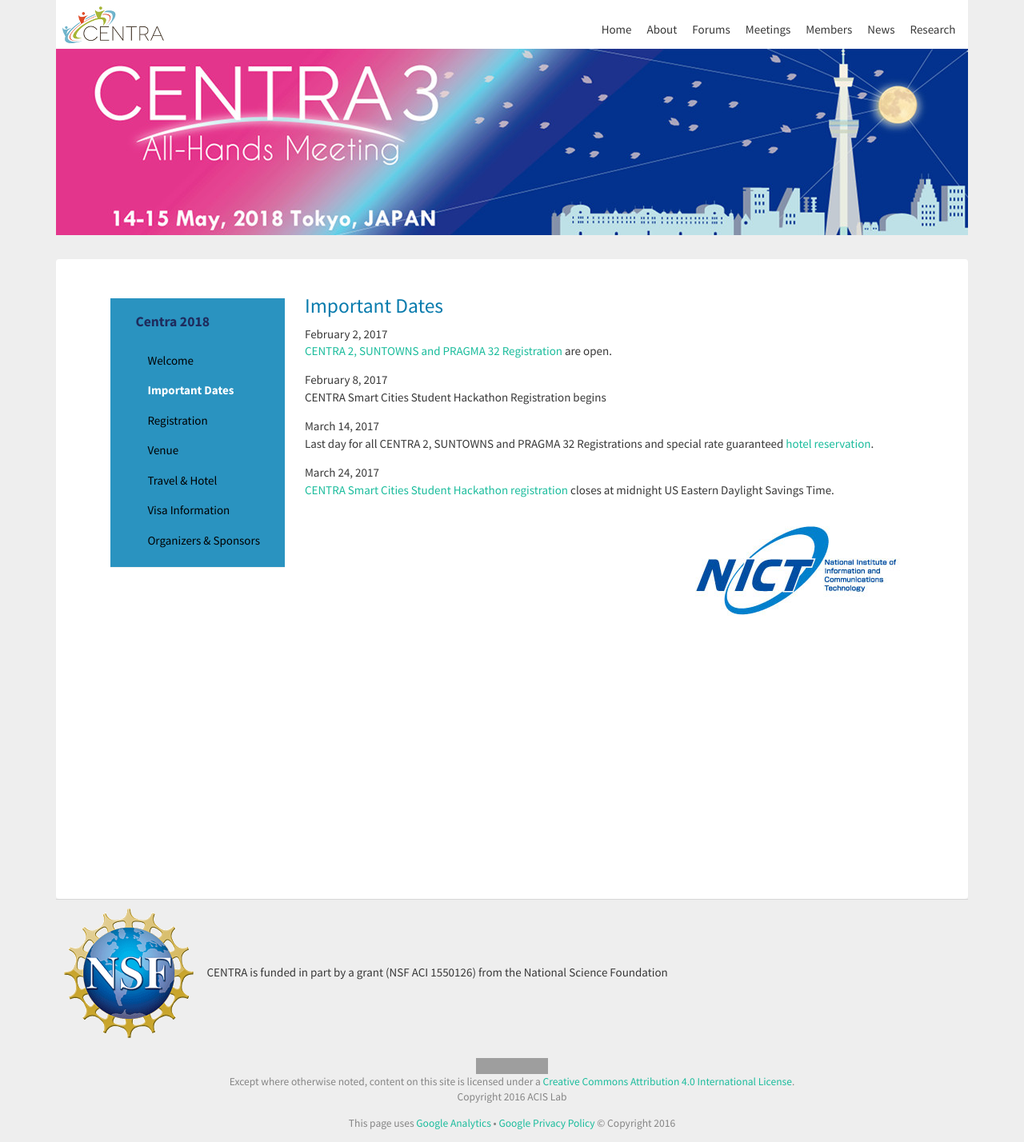
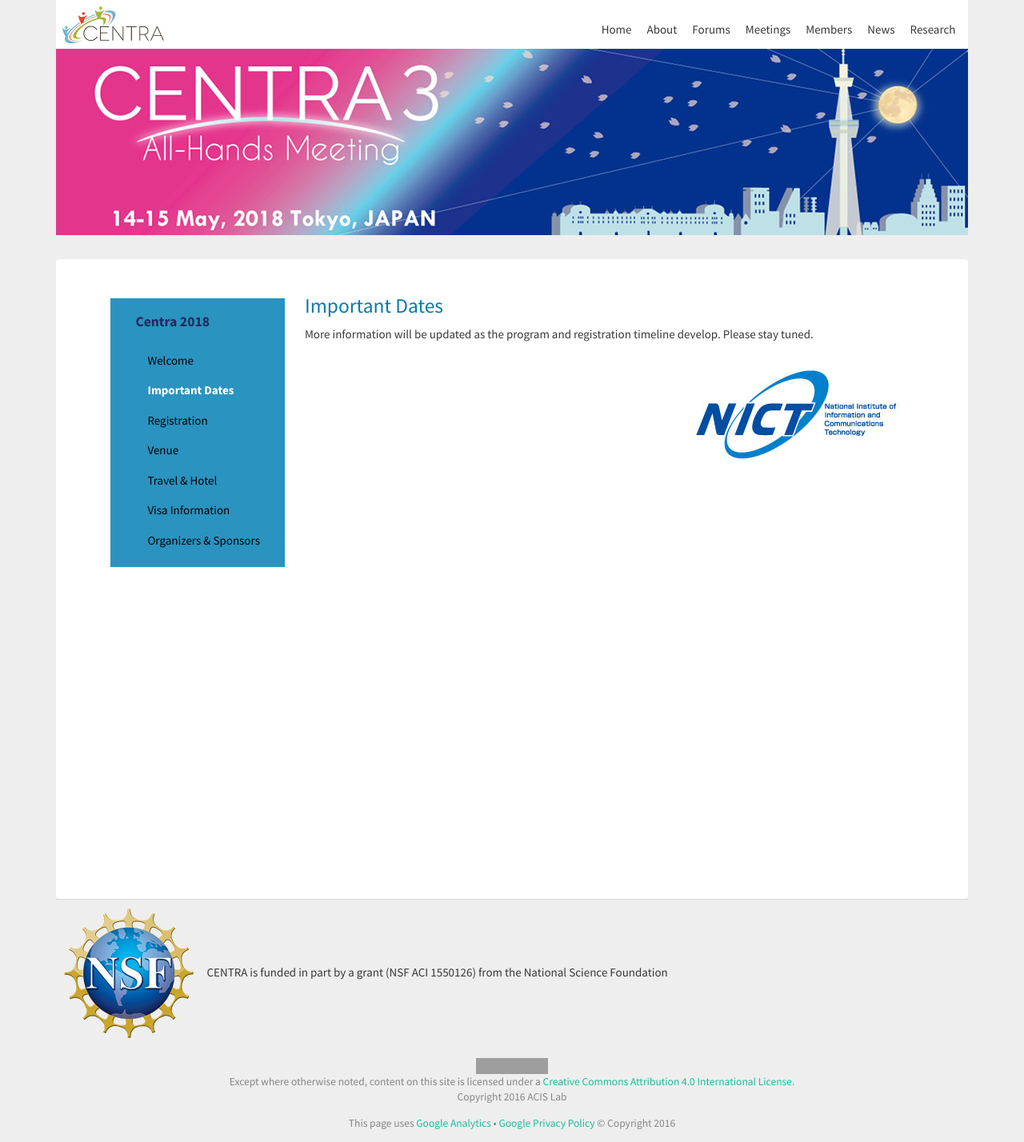
Before and after one commit to hmchou56/centra8, a Jekyll site: the page built from centra3/news.md, in a window 1280 px wide. Shown: the whole page at 80% size. Built offline with Jekyll 4.4.1, drawn with Linux system fonts in a browser that asks for light colours; nearby versions of some CDN libraries; grey boxes are pictures that could not be loaded.

Commit message:
updated text

```diff
--- a/centra3/news.md
+++ b/centra3/news.md
@@ -10,14 +10,4 @@
 
 ## Important Dates
 
-February 2, 2017 <br/>
-[CENTRA 2, SUNTOWNS and PRAGMA 32 Registration](http://www.pragma-grid.net/pragma32-lake-workshop/) are open.
-
-February 8, 2017 <br />
-CENTRA Smart Cities Student Hackathon Registration begins
-
-March 14, 2017 <br />
-Last day for all CENTRA 2, SUNTOWNS and PRAGMA 32 Registrations and special rate guaranteed <a href="http://www.globalcentra.org/centra3/venue.html" target="_blank">hotel reservation</a>.
-
-March 24, 2017 <br />
-[CENTRA Smart Cities Student Hackathon registration](http://www.globalcentra.org/hackathon2017/) closes at midnight US Eastern Daylight Savings Time.
+More information will be updated as the program and registration timeline develop. Please stay tuned.
```
